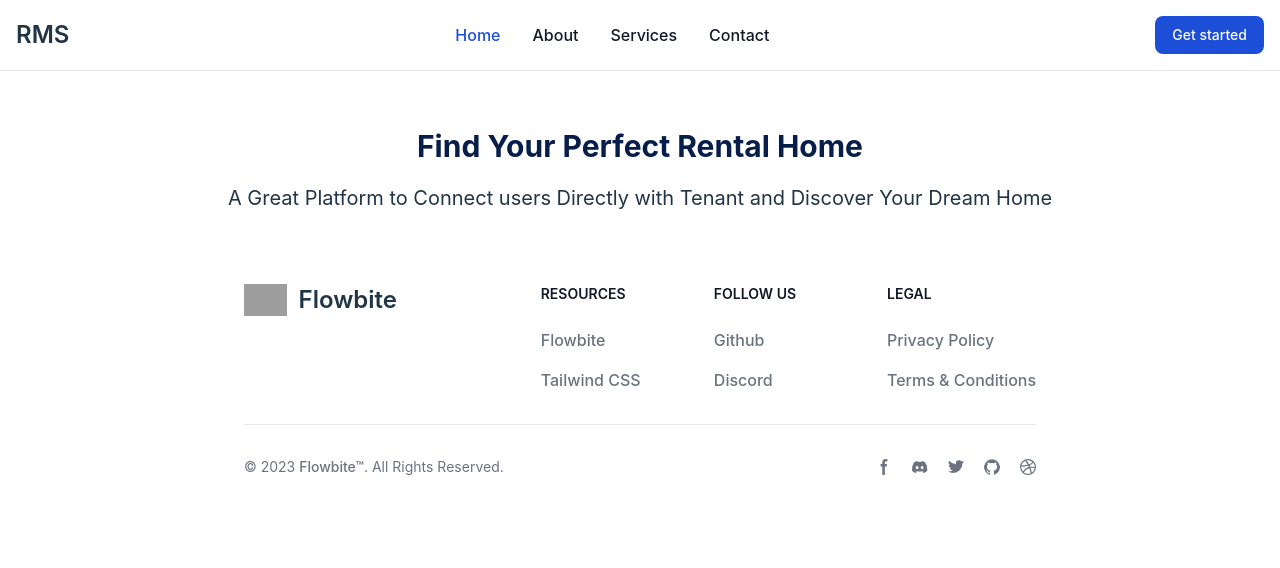
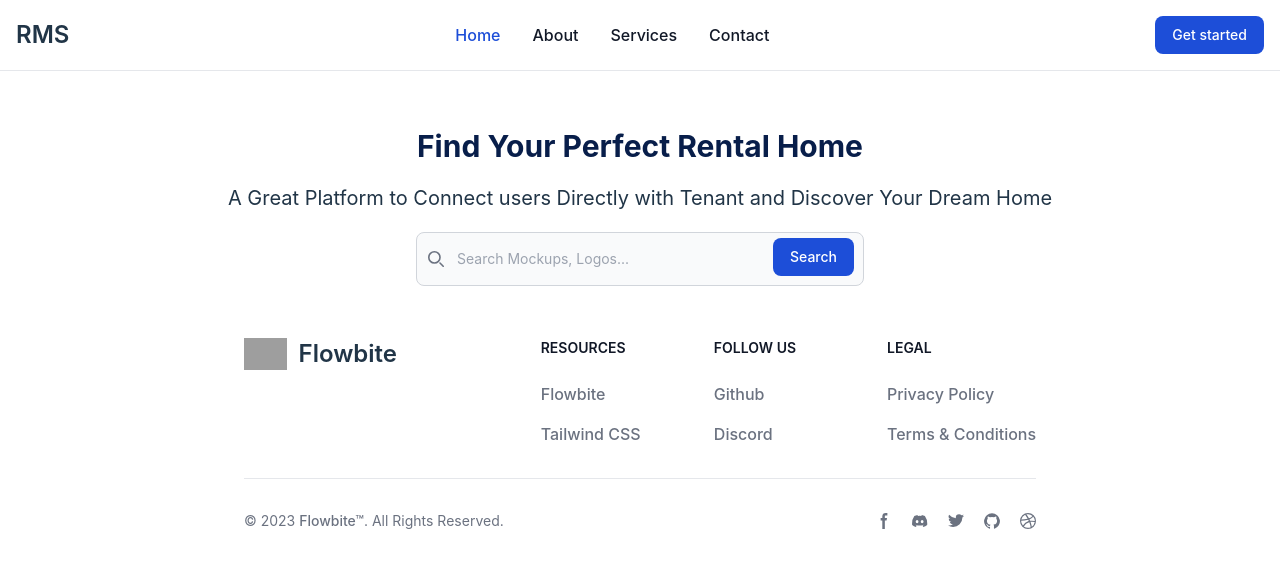
Before and after one commit to adnan4k/RMS, a React (Vite) app in the folder frontend/: page /home in a window 1280 px wide. Shown: the top 568 px of the page. Built offline with nearby package versions, Linux system fonts and the light colour scheme; grey boxes are pictures that could not be loaded.

Commit message:
search component added

```diff
--- /dev/null
+++ b/frontend/src/components/SearchComponent.jsx
@@ -0,0 +1,23 @@
+
+function SearchComponent() {
+  return (
+    <div>
+
+<form className="max-w-md mx-auto">
+    <label htmlFor="default-search" className="mb-2 text-sm font-medium text-gray-900 sr-only dark:text-white">Search</label>
+    <div className="relative">
+        <div className="absolute inset-y-0 start-0 flex items-center ps-3 pointer-events-none">
+            <svg className="w-4 h-4 text-gray-500 dark:text-gray-400" aria-hidden="true" xmlns="http://www.w3.org/2000/svg" fill="none" viewBox="0 0 20 20">
+                <path stroke="currentColor" strokeLinecap="round" strokeLinejoin="round" strokeWidth="2" d="m19 19-4-4m0-7A7 7 0 1 1 1 8a7 7 0 0 1 14 0Z"/>
+            </svg>
+        </div>
+        <input type="search" id="default-search" className="block w-full p-4 ps-10 text-sm text-gray-900 border border-gray-300 rounded-lg bg-gray-50 focus:ring-blue-500 focus:border-blue-500 dark:bg-gray-700 dark:border-gray-600 dark:placeholder-gray-400 dark:text-white dark:focus:ring-blue-500 dark:focus:border-blue-500" placeholder="Search Mockups, Logos..." required />
+        <button type="submit" className="text-white absolute end-2.5 bottom-2.5 bg-blue-700 hover:bg-blue-800 focus:ring-4 focus:outline-none focus:ring-blue-300 font-medium rounded-lg text-sm px-4 py-2 dark:bg-blue-600 dark:hover:bg-blue-700 dark:focus:ring-blue-800">Search</button>
+    </div>
+</form>
+
+    </div>
+  )
+}
+
+export default SearchComponent
--- a/frontend/src/pages/Home.jsx
+++ b/frontend/src/pages/Home.jsx
@@ -1,3 +1,4 @@
+import SearchComponent from "../components/SearchComponent";
 import Layout from "../layout/Layout";
 
 function Home() {
@@ -17,6 +18,9 @@
             </p>
           </div>
         </div>
+        <div className="search">
+          <SearchComponent />
+        </div>
       </div>
     </Layout>
   );
```
